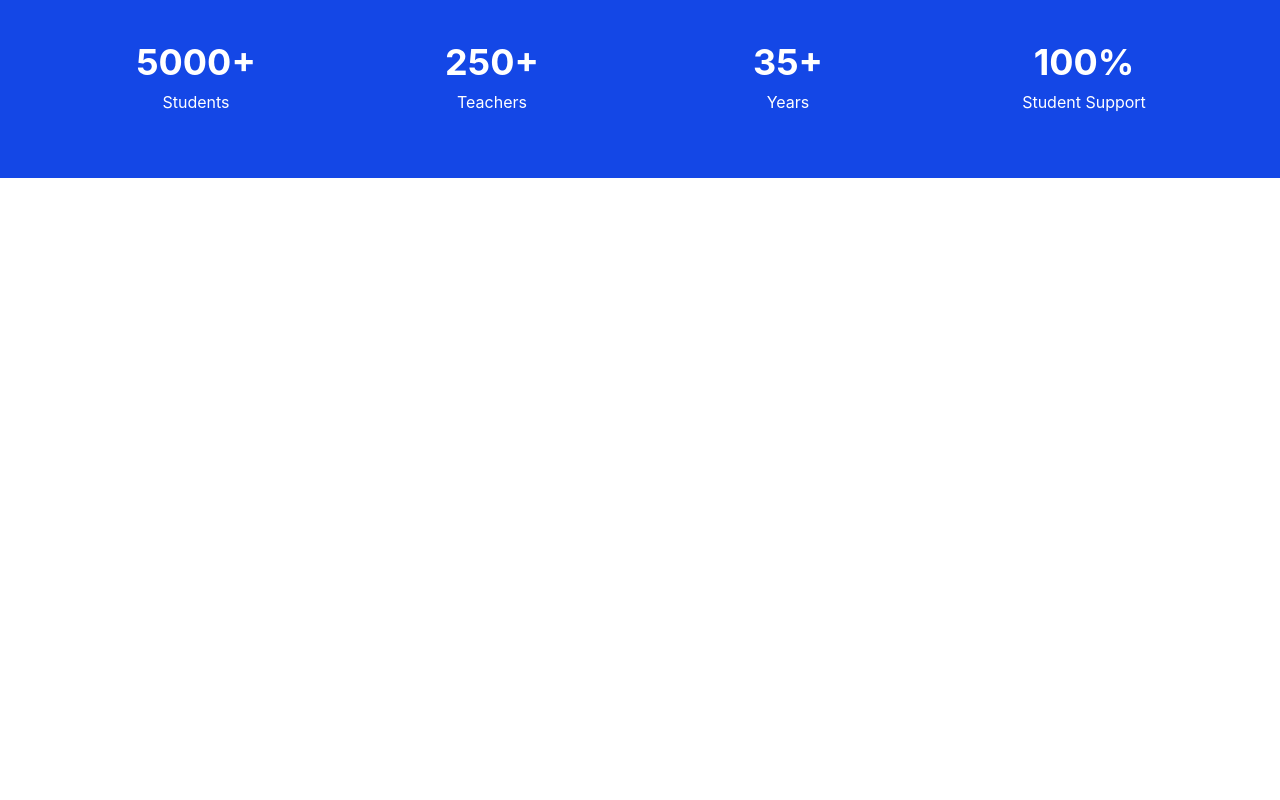
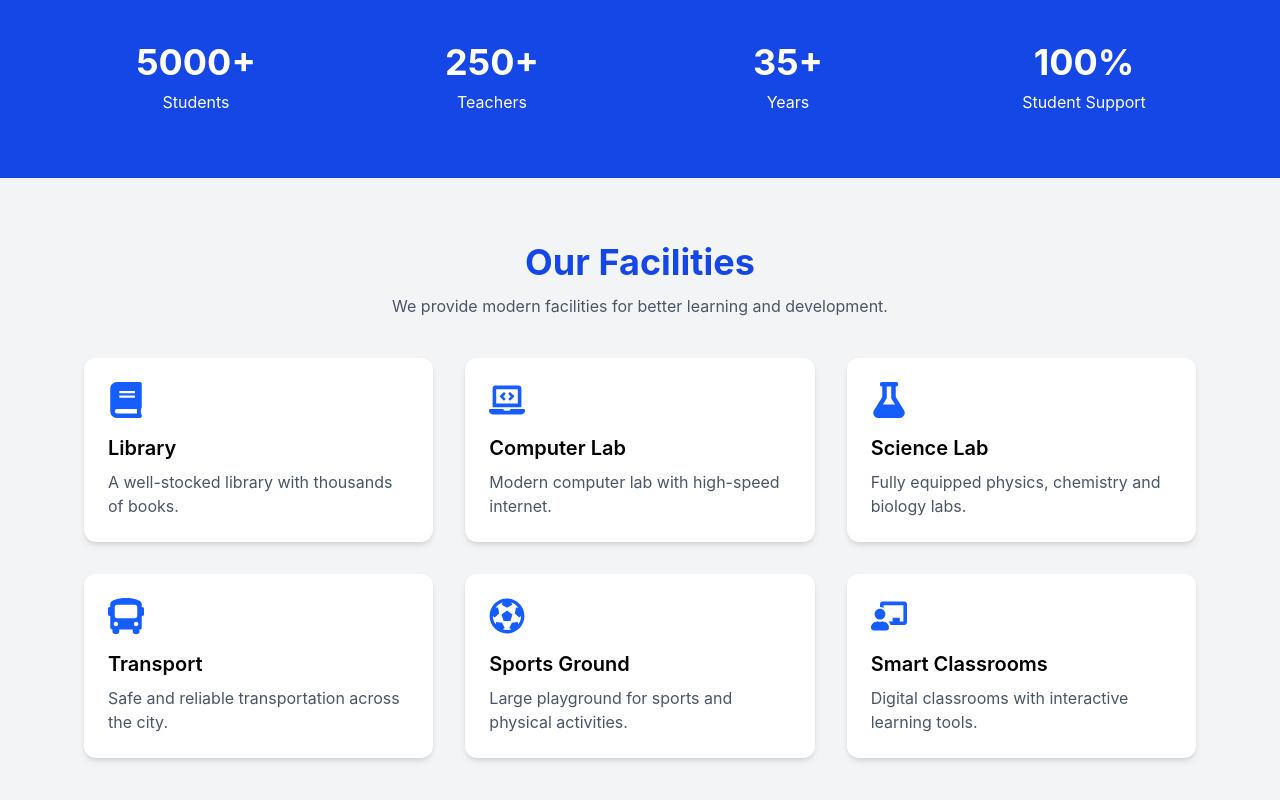
Before and after one commit to Pavan21462/vasant-valley-school, a React app: page / in a window 1280 px wide. Shown: the part 2258-3058 px from the top of the page. Before the commit the page ends 2436 px from the top, so only its background shows below. Built offline with nearby package versions, Linux system fonts and the light colour scheme; the HTML template or start-up script is replaced by a standard one.

Commit message:
Add facilities section

```diff
--- a/src/components/Facilities.jsx
+++ b/src/components/Facilities.jsx
@@ -0,0 +1,80 @@
+import {
+    FaBook,
+    FaLaptopCode,
+    FaFlask,
+    FaBus,
+    FaFutbol,
+    FaChalkboardTeacher,
+} from "react-icons/fa";
+
+const Facilities = () => {
+    return (
+        <section className="py-16 bg-gray-100">
+            <div className="max-w-6xl mx-auto px-5">
+
+                <h2 className="text-4xl font-bold text-center text-blue-700">
+                    Our Facilities
+                </h2>
+
+                <p className="text-center text-gray-600 mt-3 mb-10">
+                    We provide modern facilities for better learning and development.
+                </p>
+
+                <div className="grid grid-cols-1 md:grid-cols-2 lg:grid-cols-3 gap-8">
+
+                    <div className="bg-white p-6 rounded-xl shadow-md hover:shadow-xl transition">
+                        <FaBook className="text-4xl text-blue-600 mb-4" />
+                        <h3 className="text-xl font-semibold">Library</h3>
+                        <p className="text-gray-600 mt-2">
+                            A well-stocked library with thousands of books.
+                        </p>
+                    </div>
+
+                    <div className="bg-white p-6 rounded-xl shadow-md hover:shadow-xl transition">
+                        <FaLaptopCode className="text-4xl text-blue-600 mb-4" />
+                        <h3 className="text-xl font-semibold">Computer Lab</h3>
+                        <p className="text-gray-600 mt-2">
+                            Modern computer lab with high-speed internet.
+                        </p>
+                    </div>
+
+                    <div className="bg-white p-6 rounded-xl shadow-md hover:shadow-xl transition">
+                        <FaFlask className="text-4xl text-blue-600 mb-4" />
+                        <h3 className="text-xl font-semibold">Science Lab</h3>
+                        <p className="text-gray-600 mt-2">
+                            Fully equipped physics, chemistry and biology labs.
+                        </p>
+                    </div>
+
+                    <div className="bg-white p-6 rounded-xl shadow-md hover:shadow-xl transition">
+                        <FaBus className="text-4xl text-blue-600 mb-4" />
+                        <h3 className="text-xl font-semibold">Transport</h3>
+                        <p className="text-gray-600 mt-2">
+                            Safe and reliable transportation across the city.
+                        </p>
+                    </div>
+
+                    <div className="bg-white p-6 rounded-xl shadow-md hover:shadow-xl transition">
+                        <FaFutbol className="text-4xl text-blue-600 mb-4" />
+                        <h3 className="text-xl font-semibold">Sports Ground</h3>
+                        <p className="text-gray-600 mt-2">
+                            Large playground for sports and physical activities.
+                        </p>
+                    </div>
+
+                    <div className="bg-white p-6 rounded-xl shadow-md hover:shadow-xl transition">
+                        <FaChalkboardTeacher className="text-4xl text-blue-600 mb-4" />
+                        <h3 className="text-xl font-semibold">Smart Classrooms</h3>
+                        <p className="text-gray-600 mt-2">
+                            Digital classrooms with interactive learning tools.
+                        </p>
+                    </div>
+
+                </div>
+
+            </div>
+        </section>
+    );
+};
+
+export default Facilities;
--- a/src/pages/Home.jsx
+++ b/src/pages/Home.jsx
@@ -1,4 +1,5 @@
 import About from "../components/About";
+import Facilities from "../components/Facilities";
 import Hero from "../components/Hero";
 import Navbar from "../components/Navbar";
 import Statistics from "../components/Statistics";
@@ -12,6 +13,7 @@ const Home = () => {
             <About />
             <WhyChooseUs />
             <Statistics />
+            <Facilities />
         </>
     );
 };
```
